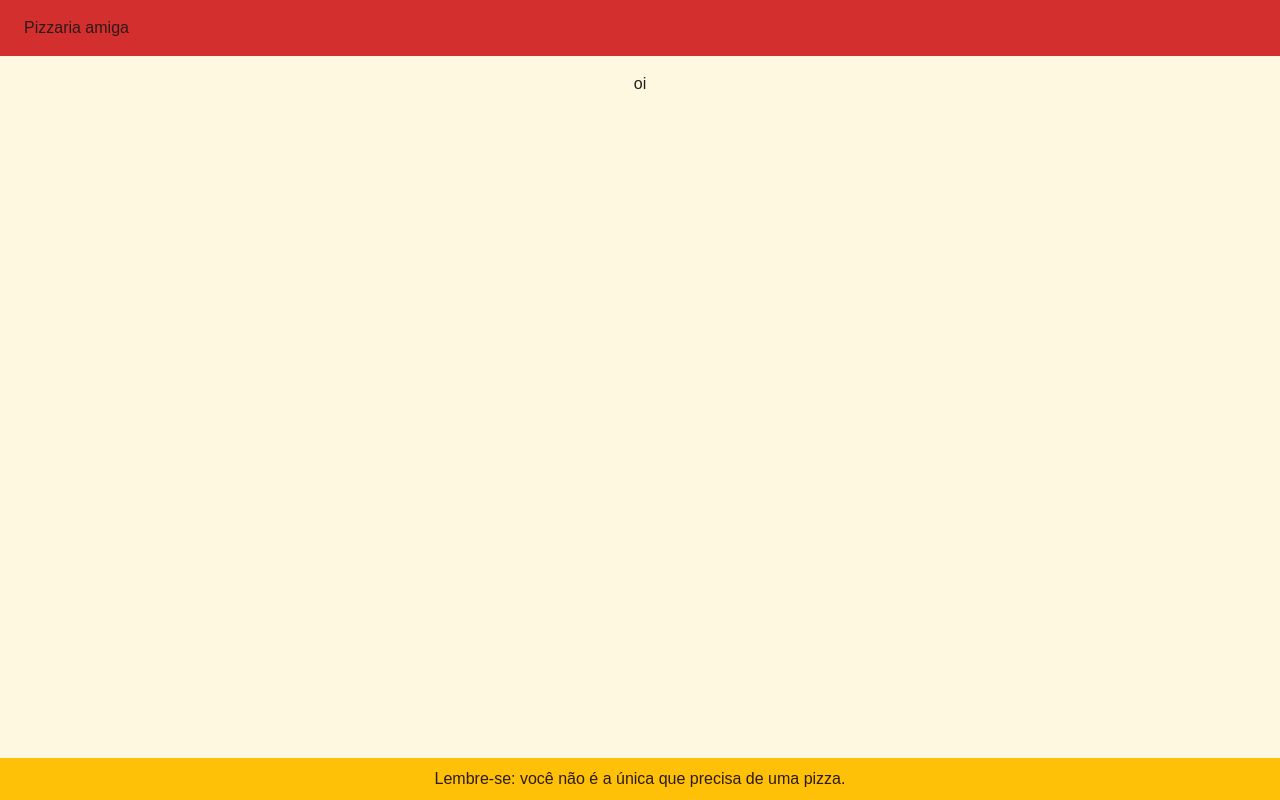
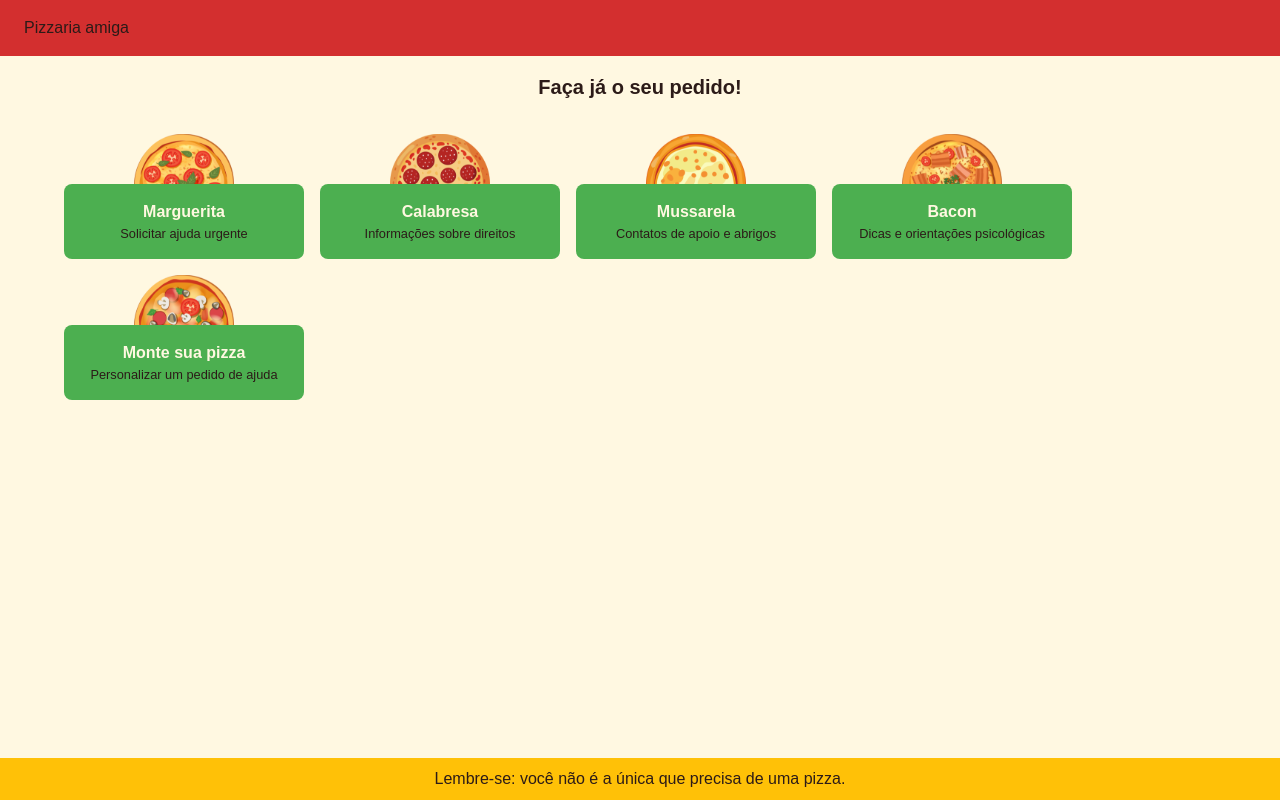
Before and after one commit to gabisanfilippo/pizzaria-amiga, a React (Vite) app: page / in a window 1280 px wide. Built offline with nearby package versions, Linux system fonts and the light colour scheme.

Commit message:
feat: update Home component to include PizzasSection

```diff
--- a/src/pages/Home/index.tsx
+++ b/src/pages/Home/index.tsx
@@ -1,5 +1,10 @@
+import { PizzasSection } from "./components/PizzasSection";
 import { DefaultLayout } from "../../layouts";
 
 export const Home = () => {
-  return <DefaultLayout>oi</DefaultLayout>;
+  return (
+    <DefaultLayout>
+      <PizzasSection />
+    </DefaultLayout>
+  );
 };
```
